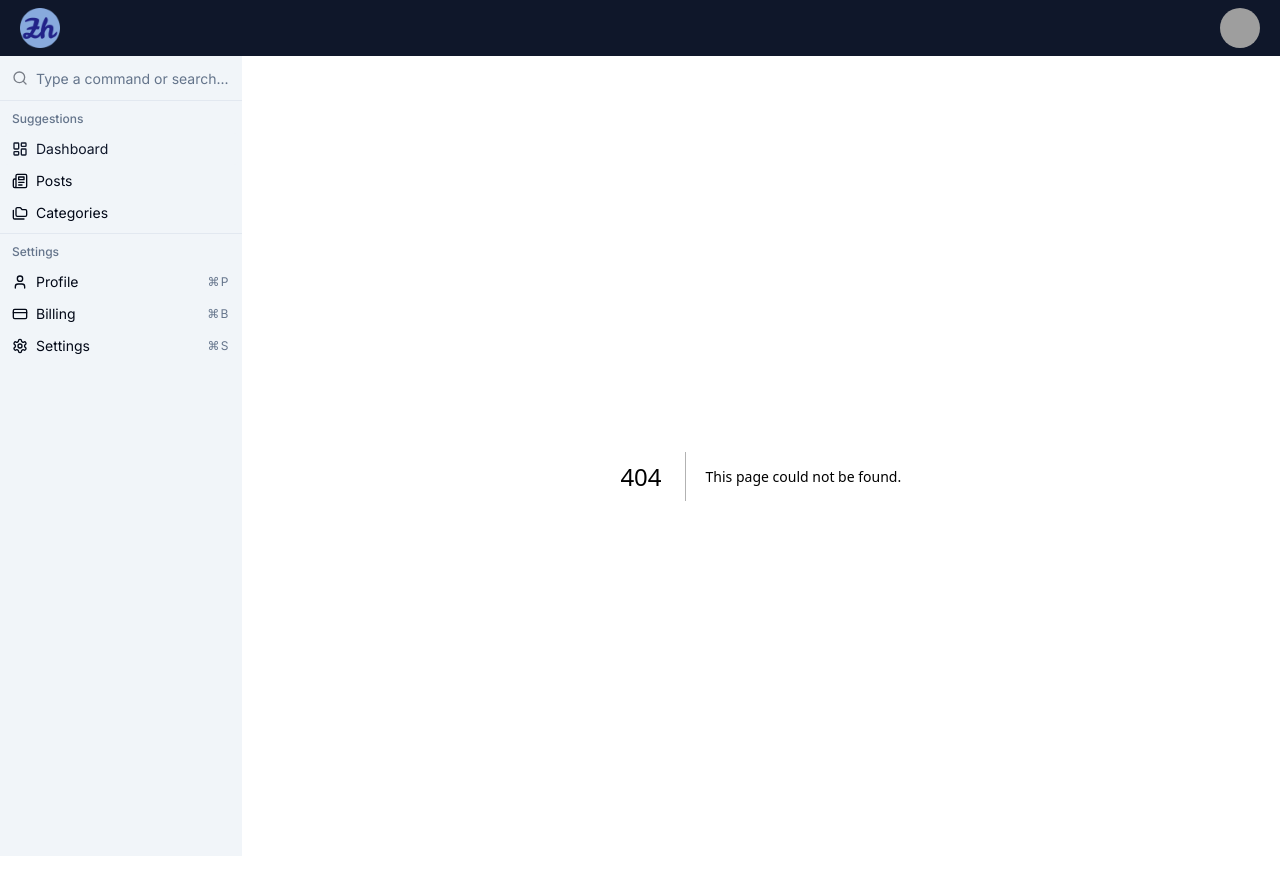
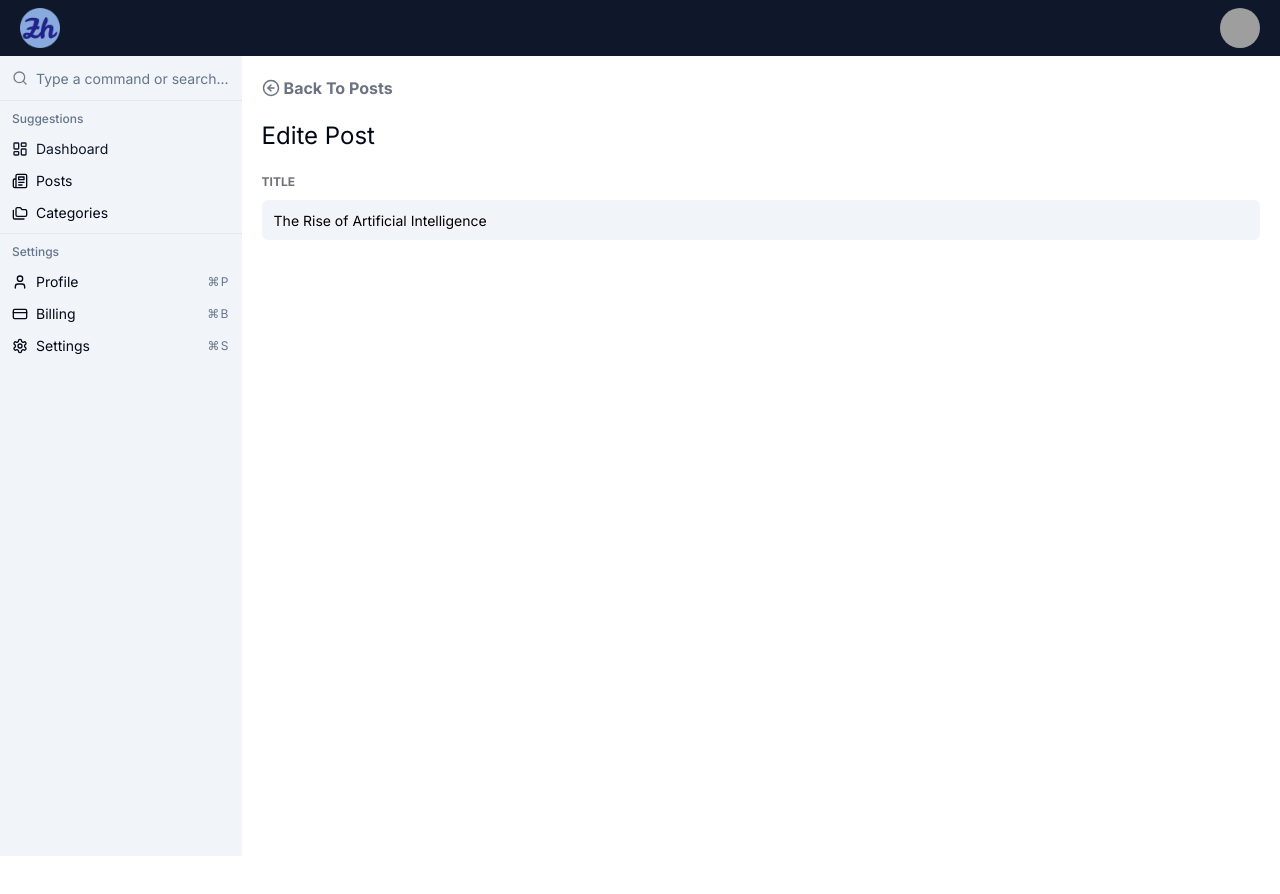
Before and after one commit to zhale-el/admin-dashbaord-shadcnui, a Next.js app: page /posts/edit/1 in a window 1280 px wide. Before the commit this address had no page. After the commit the page ends 856 px from the top, so only its background shows below. Built offline with nearby package versions, Linux system fonts and the light colour scheme; grey boxes are pictures that could not be loaded.

Commit message:
add form

```diff
--- /dev/null
+++ b/app/(main)/posts/edit/[id]/page.tsx
@@ -0,0 +1,85 @@
+"use client";
+import BackButton from "@/components/BackButton";
+import * as z from "zod";
+import { useForm } from "react-hook-form";
+import { zodResolver } from "@hookform/resolvers/zod";
+import {
+  Form,
+  FormControl,
+  FormField,
+  FormItem,
+  FormLabel,
+  FormMessage,
+} from "@/components/ui/form";
+import { Input } from "@/components/ui/input";
+import { Textarea } from "@/components/ui/textarea";
+import { Button } from "@/components/ui/button";
+import posts from "@/data/posts";
+
+const formSchema = z.object({
+  title: z.string().min(1, {
+    message: "Title is required",
+  }),
+  body: z.string().min(1, {
+    message: "Body is required",
+  }),
+  author: z.string().min(1, {
+    message: "Author is required",
+  }),
+  date: z.string().min(1, {
+    message: "Date is required",
+  }),
+});
+
+interface PostEditPageProps {
+  params: {
+    id: string;
+  };
+}
+
+const PostEditPage = ({ params }: PostEditPageProps) => {
+  const post = posts.find((post) => post.id === params.id);
+
+  const form = useForm<z.infer<typeof formSchema>>({
+    resolver: zodResolver(formSchema),
+    defaultValues: {
+      title: post?.title || "",
+      body: post?.body || "",
+      author: post?.author || "",
+      date: post?.date || "",
+    },
+  });
+  const handleSubmit = (data: z.infer<typeof formSchema>) => {};
+  return (
+    <>
+      <BackButton text="Back To Posts" link="/posts" />
+      <h3 className="text-2xl mb-4">Edite Post</h3>
+      <Form {...form}>
+        <form onSubmit={form.handleSubmit(handleSubmit)} className="space-y-8">
+          <FormField
+            control={form.control}
+            name="title"
+            render={({ field }) => (
+              <FormItem>
+                <FormLabel className="uppercase text-xs font-bold text-zinc-500 dark:text-secondary/70">
+                  Title
+                </FormLabel>
+                <FormControl>
+                  <Input
+                    className="bg-slate-100 border-0 focus-visible:ring-0 text-black focus-visible:ring-offset-0"
+                    placeholder="Enter Title"
+                    {...field}
+                  />
+                </FormControl>
+
+                <FormMessage />
+              </FormItem>
+            )}
+          />
+        </form>
+      </Form>
+    </>
+  );
+};
+
+export default PostEditPage;
--- a/app/(main)/posts/page.tsx
+++ b/app/(main)/posts/page.tsx
@@ -1,10 +1,13 @@
 import PostsTabel from "@/components/posts/PostsTabel";
 import BackButton from "@/components/BackButton";
+import PostsPagination from "@/components/posts/PostsPagination";
+
 const PostsPage = () => {
   return (
     <>
       <BackButton text="Go Back" link="/" />
       <PostsTabel />
+      <PostsPagination />
     </>
   );
 };
--- /dev/null
+++ b/components/posts/PostsPagination.tsx
@@ -0,0 +1,39 @@
+import {
+  Pagination,
+  PaginationContent,
+  PaginationEllipsis,
+  PaginationItem,
+  PaginationLink,
+  PaginationNext,
+  PaginationPrevious,
+} from "@/components/ui/pagination";
+
+const PostsPagination = () => {
+  return (
+    <Pagination>
+      <PaginationContent>
+        <PaginationItem>
+          <PaginationPrevious href="#" />
+        </PaginationItem>
+        <PaginationItem>
+          <PaginationLink href="#">1</PaginationLink>
+        </PaginationItem>
+        <PaginationItem>
+          <PaginationLink href="#">2</PaginationLink>
+        </PaginationItem>
+
+        <PaginationItem>
+          <PaginationLink href="#">3</PaginationLink>
+        </PaginationItem>
+        <PaginationItem>
+          <PaginationEllipsis />
+        </PaginationItem>
+        <PaginationItem>
+          <PaginationNext href="#" />
+        </PaginationItem>
+      </PaginationContent>
+    </Pagination>
+  );
+};
+
+export default PostsPagination;
--- /dev/null
+++ b/components/ui/form.tsx
@@ -0,0 +1,176 @@
+import * as React from "react"
+import * as LabelPrimitive from "@radix-ui/react-label"
+import { Slot } from "@radix-ui/react-slot"
+import {
+  Controller,
+  ControllerProps,
+  FieldPath,
+  FieldValues,
+  FormProvider,
+  useFormContext,
+} from "react-hook-form"
+
+import { cn } from "@/lib/utils"
+import { Label } from "@/components/ui/label"
+
+const Form = FormProvider
+
+type FormFieldContextValue<
+  TFieldValues extends FieldValues = FieldValues,
+  TName extends FieldPath<TFieldValues> = FieldPath<TFieldValues>
+> = {
+  name: TName
+}
+
+const FormFieldContext = React.createContext<FormFieldContextValue>(
+  {} as FormFieldContextValue
+)
+
+const FormField = <
+  TFieldValues extends FieldValues = FieldValues,
+  TName extends FieldPath<TFieldValues> = FieldPath<TFieldValues>
+>({
+  ...props
+}: ControllerProps<TFieldValues, TName>) => {
+  return (
+    <FormFieldContext.Provider value={{ name: props.name }}>
+      <Controller {...props} />
+    </FormFieldContext.Provider>
+  )
+}
+
+const useFormField = () => {
+  const fieldContext = React.useContext(FormFieldContext)
+  const itemContext = React.useContext(FormItemContext)
+  const { getFieldState, formState } = useFormContext()
+
+  const fieldState = getFieldState(fieldContext.name, formState)
+
+  if (!fieldContext) {
+    throw new Error("useFormField should be used within <FormField>")
+  }
+
+  const { id } = itemContext
+
+  return {
+    id,
+    name: fieldContext.name,
+    formItemId: `${id}-form-item`,
+    formDescriptionId: `${id}-form-item-description`,
+    formMessageId: `${id}-form-item-message`,
+    ...fieldState,
+  }
+}
+
+type FormItemContextValue = {
+  id: string
+}
+
+const FormItemContext = React.createContext<FormItemContextValue>(
+  {} as FormItemContextValue
+)
+
+const FormItem = React.forwardRef<
+  HTMLDivElement,
+  React.HTMLAttributes<HTMLDivElement>
+>(({ className, ...props }, ref) => {
+  const id = React.useId()
+
+  return (
+    <FormItemContext.Provider value={{ id }}>
+      <div ref={ref} className={cn("space-y-2", className)} {...props} />
+    </FormItemContext.Provider>
+  )
+})
+FormItem.displayName = "FormItem"
+
+const FormLabel = React.forwardRef<
+  React.ElementRef<typeof LabelPrimitive.Root>,
+  React.ComponentPropsWithoutRef<typeof LabelPrimitive.Root>
+>(({ className, ...props }, ref) => {
+  const { error, formItemId } = useFormField()
+
+  return (
+    <Label
+      ref={ref}
+      className={cn(error && "text-destructive", className)}
+      htmlFor={formItemId}
+      {...props}
+    />
+  )
+})
+FormLabel.displayName = "FormLabel"
+
+const FormControl = React.forwardRef<
+  React.ElementRef<typeof Slot>,
+  React.ComponentPropsWithoutRef<typeof Slot>
+>(({ ...props }, ref) => {
+  const { error, formItemId, formDescriptionId, formMessageId } = useFormField()
+
+  return (
+    <Slot
+      ref={ref}
+      id={formItemId}
+      aria-describedby={
+        !error
+          ? `${formDescriptionId}`
+          : `${formDescriptionId} ${formMessageId}`
+      }
+      aria-invalid={!!error}
+      {...props}
+    />
+  )
+})
+FormControl.displayName = "FormControl"
+
+const FormDescription = React.forwardRef<
+  HTMLParagraphElement,
+  React.HTMLAttributes<HTMLParagraphElement>
+>(({ className, ...props }, ref) => {
+  const { formDescriptionId } = useFormField()
+
+  return (
+    <p
+      ref={ref}
+      id={formDescriptionId}
+      className={cn("text-sm text-muted-foreground", className)}
+      {...props}
+    />
+  )
+})
+FormDescription.displayName = "FormDescription"
+
+const FormMessage = React.forwardRef<
+  HTMLParagraphElement,
+  React.HTMLAttributes<HTMLParagraphElement>
+>(({ className, children, ...props }, ref) => {
+  const { error, formMessageId } = useFormField()
+  const body = error ? String(error?.message) : children
+
+  if (!body) {
+    return null
+  }
+
+  return (
+    <p
+      ref={ref}
+      id={formMessageId}
+      className={cn("text-sm font-medium text-destructive", className)}
+      {...props}
+    >
+      {body}
+    </p>
+  )
+})
+FormMessage.displayName = "FormMessage"
+
+export {
+  useFormField,
+  Form,
+  FormItem,
+  FormLabel,
+  FormControl,
+  FormDescription,
+  FormMessage,
+  FormField,
+}
--- /dev/null
+++ b/components/ui/input.tsx
@@ -0,0 +1,25 @@
+import * as React from "react"
+
+import { cn } from "@/lib/utils"
+
+export interface InputProps
+  extends React.InputHTMLAttributes<HTMLInputElement> {}
+
+const Input = React.forwardRef<HTMLInputElement, InputProps>(
+  ({ className, type, ...props }, ref) => {
+    return (
+      <input
+        type={type}
+        className={cn(
+          "flex h-10 w-full rounded-md border border-input bg-background px-3 py-2 text-sm ring-offset-background file:border-0 file:bg-transparent file:text-sm file:font-medium placeholder:text-muted-foreground focus-visible:outline-none focus-visible:ring-2 focus-visible:ring-ring focus-visible:ring-offset-2 disabled:cursor-not-allowed disabled:opacity-50",
+          className
+        )}
+        ref={ref}
+        {...props}
+      />
+    )
+  }
+)
+Input.displayName = "Input"
+
+export { Input }
--- /dev/null
+++ b/components/ui/label.tsx
@@ -0,0 +1,26 @@
+"use client"
+
+import * as React from "react"
+import * as LabelPrimitive from "@radix-ui/react-label"
+import { cva, type VariantProps } from "class-variance-authority"
+
+import { cn } from "@/lib/utils"
+
+const labelVariants = cva(
+  "text-sm font-medium leading-none peer-disabled:cursor-not-allowed peer-disabled:opacity-70"
+)
+
+const Label = React.forwardRef<
+  React.ElementRef<typeof LabelPrimitive.Root>,
+  React.ComponentPropsWithoutRef<typeof LabelPrimitive.Root> &
+    VariantProps<typeof labelVariants>
+>(({ className, ...props }, ref) => (
+  <LabelPrimitive.Root
+    ref={ref}
+    className={cn(labelVariants(), className)}
+    {...props}
+  />
+))
+Label.displayName = LabelPrimitive.Root.displayName
+
+export { Label }
--- /dev/null
+++ b/components/ui/textarea.tsx
@@ -0,0 +1,24 @@
+import * as React from "react"
+
+import { cn } from "@/lib/utils"
+
+export interface TextareaProps
+  extends React.TextareaHTMLAttributes<HTMLTextAreaElement> {}
+
+const Textarea = React.forwardRef<HTMLTextAreaElement, TextareaProps>(
+  ({ className, ...props }, ref) => {
+    return (
+      <textarea
+        className={cn(
+          "flex min-h-[80px] w-full rounded-md border border-input bg-background px-3 py-2 text-sm ring-offset-background placeholder:text-muted-foreground focus-visible:outline-none focus-visible:ring-2 focus-visible:ring-ring focus-visible:ring-offset-2 disabled:cursor-not-allowed disabled:opacity-50",
+          className
+        )}
+        ref={ref}
+        {...props}
+      />
+    )
+  }
+)
+Textarea.displayName = "Textarea"
+
+export { Textarea }
--- a/package.json
+++ b/package.json
@@ -9,9 +9,11 @@
     "lint": "next lint"
   },
   "dependencies": {
+    "@hookform/resolvers": "^3.6.0",
     "@radix-ui/react-avatar": "^1.1.0",
     "@radix-ui/react-dialog": "^1.1.0",
     "@radix-ui/react-dropdown-menu": "^2.1.0",
+    "@radix-ui/react-label": "^2.1.0",
     "@radix-ui/react-slot": "^1.1.0",
     "class-variance-authority": "^0.7.0",
     "clsx": "^2.1.1",
@@ -20,9 +22,11 @@
     "next": "14.2.4",
     "react": "^18",
     "react-dom": "^18",
+    "react-hook-form": "^7.52.0",
     "recharts": "^2.12.7",
     "tailwind-merge": "^2.3.0",
-    "tailwindcss-animate": "^1.0.7"
+    "tailwindcss-animate": "^1.0.7",
+    "zod": "^3.23.8"
   },
   "devDependencies": {
     "@types/node": "^20",
```
Also changed, not shown: 1 other file (tests, documents, lock files or other folders).
